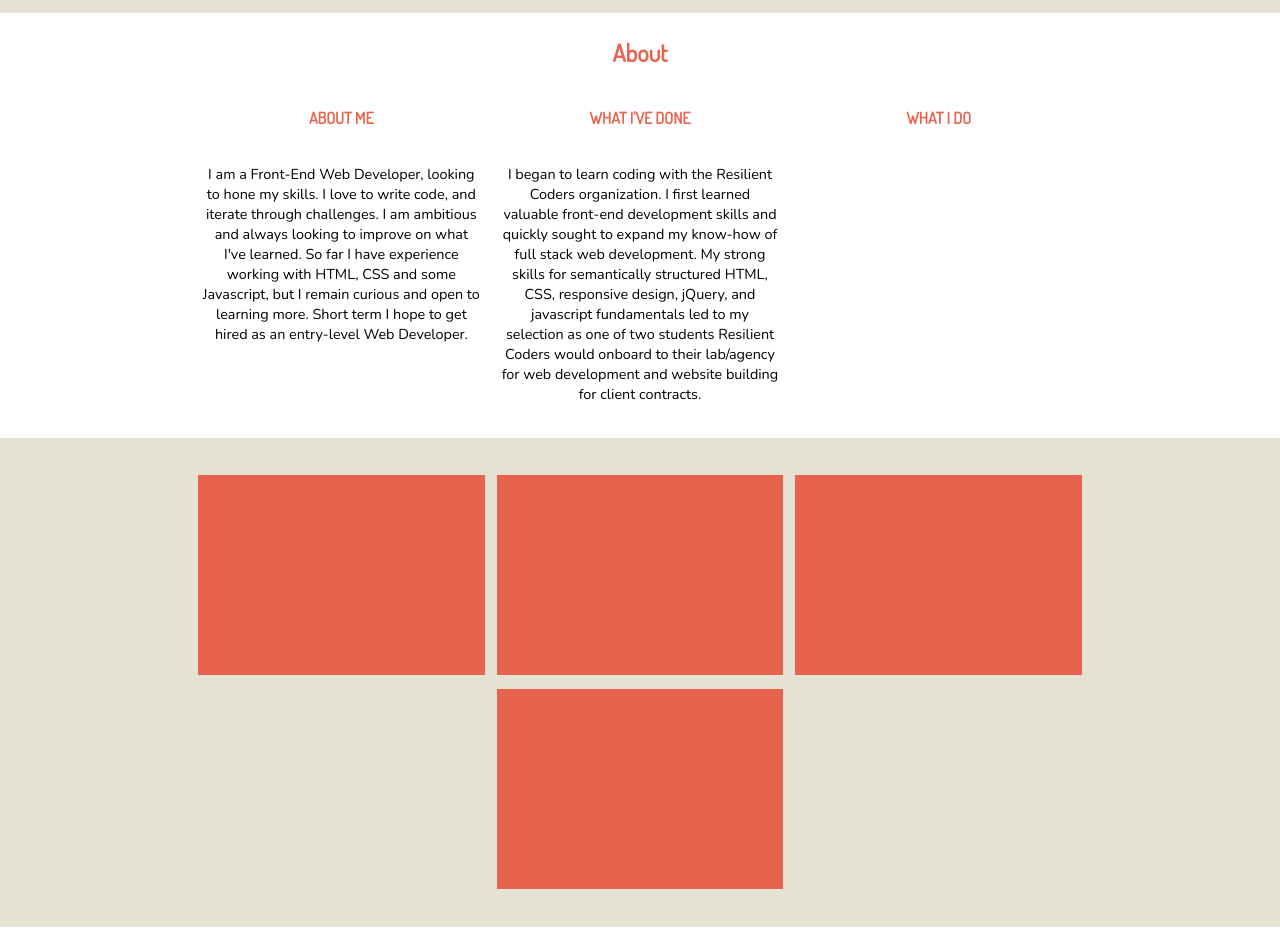
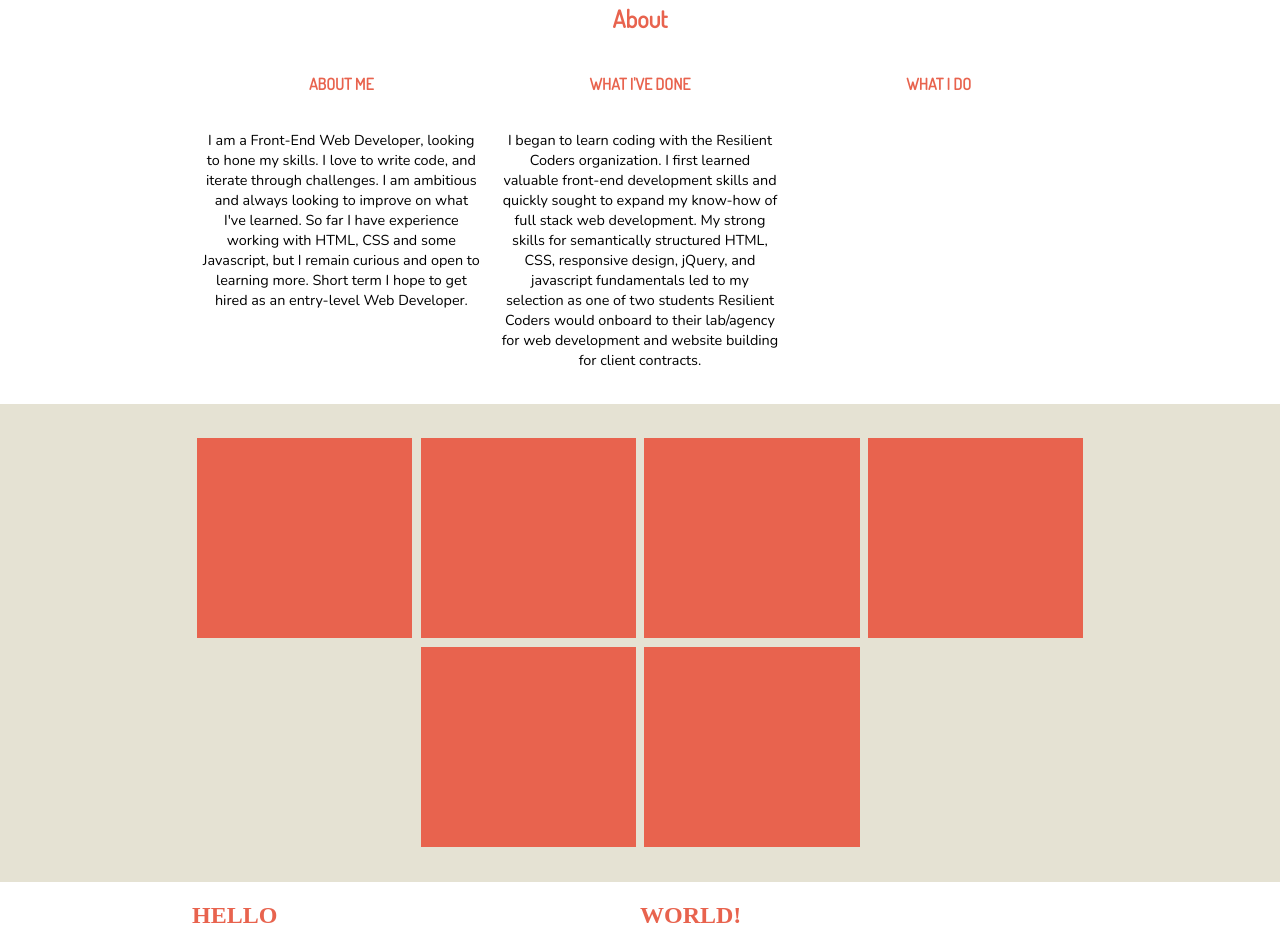
Before and after one commit to ancura/my-site, a plain HTML site: page index.html in a window 1280 px wide. Shown: the part 402-1351 px from the top of the page. Before the commit the page ends 1329 px from the top, so only its background shows below. Drawn offline with nearby package versions, Linux system fonts and the light colour scheme.

Commit message:
made changes to the portfolio of work section

```diff
--- a/index.html
+++ b/index.html
@@ -24,8 +24,7 @@
  		<div class="circle-container">
  			<div class="circle">
  				<img class="img-person" src="img/johan.jpg">
- 				<h1 class="header">HELLO I'M JOHAN</h1>
- 				<h2 class="header">I LOVE TO CODE</h2>
+ 				<h1 class="header">JOHAN BAEZ</h1>
  			</div>
  		</div>
  	</div>
@@ -74,10 +73,31 @@
 				<!--	<img class="portfolio-img" src="">	-->
 				<a href=""><div><h2>St Patrick School</h2></div></a>
 			</div>
+			<div class="portfolio-container">
+				<!--	<img class="portfolio-img" src="">	-->
+				<a href=""><div><h2>St Patrick School</h2></div></a>
+			</div>
+			<div class="portfolio-container">
+				<!--	<img class="portfolio-img" src="">	-->
+				<a href=""><div><h2>St Patrick School</h2></div></a>
+			</div>
 		</div>
 
 	</div>
 </section>
 <!--section three end-->
+
+<!--section four start-->
+<footer>
+	<div class="inner-container">
+		<div>
+			<h2>HELLO</h2>
+		</div>
+		<div>
+			<h2>WORLD!</h2>
+		</div>
+	</div>
+</footer>
+<!--section four end-->
 </body>
 </html>
--- a/style.css
+++ b/style.css
@@ -32,12 +32,6 @@
 		width: 100%;
 	}
 }
-
-
-footer {
-
-}
-
 
 /***Elements***/
 
@@ -180,15 +174,15 @@ body {
 	display: flex;
     flex-wrap: wrap;
     flex-direction: row;
-    justify-content: space-around;
+    justify-content: center;
 	width: 100%;
 }
 
 .portfolio-container {
 	position: relative;
-	width: 32%;
+	width: 24%;
     height: 200px;
-    margin: .8% 0;
+    margin: .5%;
     overflow: hidden;
     background-color: rgba(232,99,78,1);
 }
@@ -240,6 +234,37 @@ body {
 		margin: .8% .8%;
 	}
 }
+
+
+/***section four start***/
+
+footer {
+	width: 100%;
+	float: left;
+}
+
+footer .inner-container {
+	display: flex;
+	flex-flow: row wrap;
+}
+
+footer .inner-container div	{
+	width: 50%;
+	color: rgba(232,99,78,1);
+}
+
+
+
+
+
+
+
+
+
+
+
+
+
 
 
 /* =================
```
